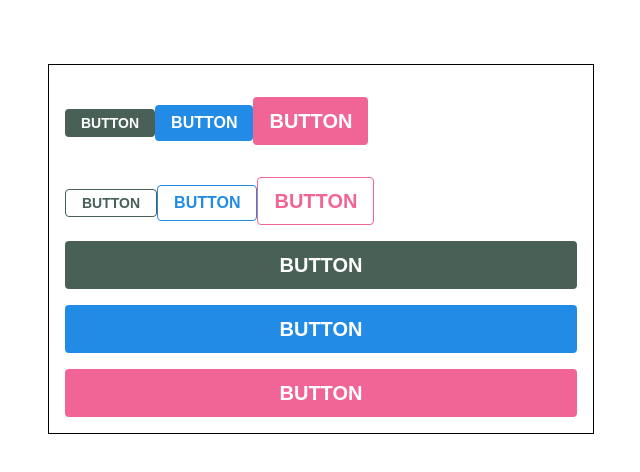
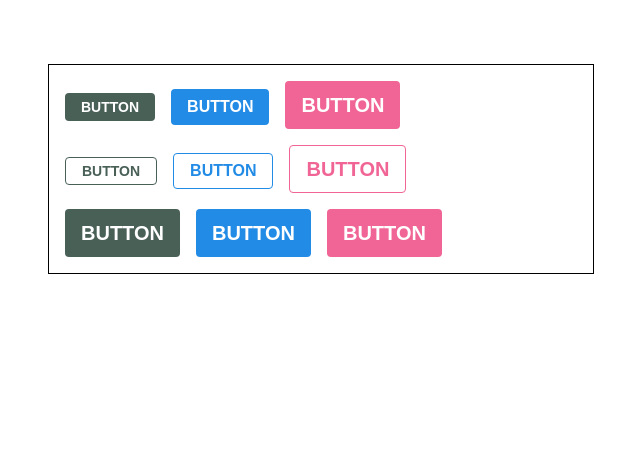
Before and after one commit to Taeyeon-Lim/React-styled-components, a React (Create React App) app: page / in a window 1280 px wide. Shown: the top 472 px of the page, without its empty margins (319-959 px from the left). Built offline with nearby package versions, Linux system fonts and the light colour scheme.

Commit message:
hotfix/styled-component 다운그레이드

```diff
--- a/package.json
+++ b/package.json
@@ -10,7 +10,7 @@
     "react": "^17.0.2",
     "react-dom": "^17.0.2",
     "react-scripts": "4.0.3",
-    "styled-components": "^5.3.1",
+    "styled-components": "5.1.1",
     "web-vitals": "^1.0.1"
   },
   "scripts": {
--- a/src/Components/Button.js
+++ b/src/Components/Button.js
@@ -55,7 +55,7 @@ const sizeStyles = css`
 
 const fullWidthStyle = css`
   ${props =>
-    props.fullWitdh &&
+    props.fullWidth &&
     css`
       width: 100%;
       justify-content: center;
@@ -79,18 +79,17 @@ const StyledButton = styled.button`
   padding-left: 1rem;
   padding-right: 1rem;
 
-  /* 기타 */
   & + & {
     margin-left: 1rem;
   }
 
+  // 색상
+  ${colorStyles}
+
   // 사이즈
   ${sizeStyles}
 
-  // 색상
-  ${colorStyles}
-
-  // fullwitdh 속성
+  // fullWidth 속성
   ${fullWidthStyle}
 `;
 
@@ -99,7 +98,7 @@ function Button({
   color,
   size,
   outline,
-  fullWitdh,
+  fullWidth,
   ...rest
 }) {
   return (
@@ -107,7 +106,7 @@ function Button({
       color={color}
       size={size}
       outline={outline}
-      fullWitdh={fullWitdh}
+      fullWidth={fullWidth}
       {...rest}
     >
       {children}
```
Also changed, not shown: 2 other files (tests, documents, lock files or other folders).
